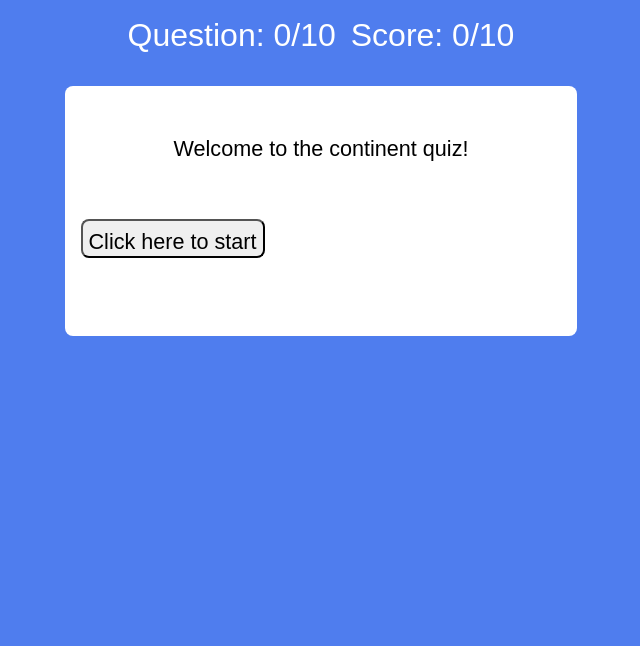
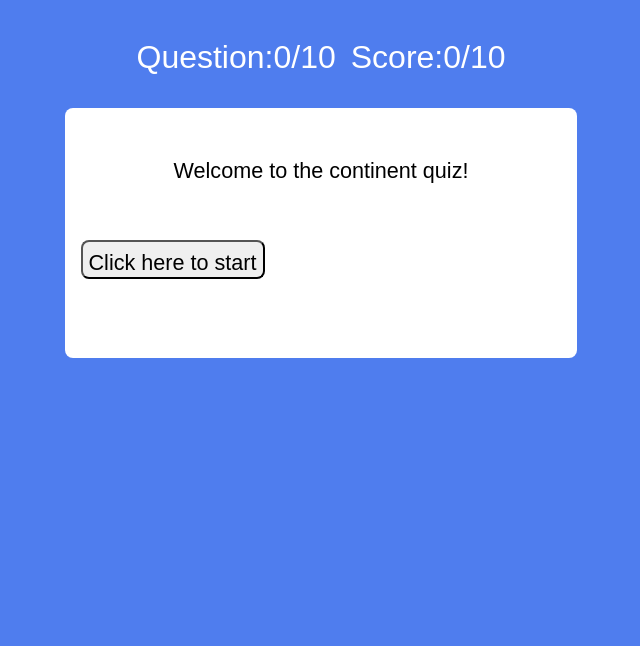
Before and after one commit to VanessaRayyan/quizApp, a plain HTML site: page index.html in a window 1280 px wide. Shown: the part 154-800 px from the top of the page, without its empty margins (319-959 px from the left). Drawn offline with nearby package versions, Linux system fonts and the light colour scheme.

Commit message:
updated score and got rid of html warnings

```diff
--- a/index.css
+++ b/index.css
@@ -4,12 +4,13 @@ body {
     margin: 0;
 }
 
-header {
+header, h1 {
     font-family: fantasy;
     font-size: xx-large;
     text-align: center;
     margin-top: 8%;
 }
+
 
 .counting {
     list-style: none;
--- a/index.html
+++ b/index.html
@@ -8,25 +8,18 @@
     <title>Continent Quiz App</title>
 </head>
 <body>
-    <main role="main">
-        <header>Countries & Continents Quiz
-            <section>
-                <ul class="counting">
-                 <li class="counter questionCounter">Question:
-                   <span>0</span>/10</li>
-                 <li class="counter scoreCounter">Score:
-                    <span>0</span>/10</li>
-                </ul>
-            </section>
+    <main>
+        <header>
+            <h1>Countries & Continents Quiz</h1>
+            <ul class="counting">
+                <li class="counter questionCounter">Question:<span>0</span>/10</li>
+                <li class="counter scoreCounter">Score:<span>0</span>/10</li>
+            </ul>
         </header>
-        <section>
-            <form id="presentSurface">
-
-            </form>
-        </section>
+        <form id="presentSurface"></form>
     </main>
     <script src="//code.jquery.com/jquery.min.js"></script>
-    <script type="text/javascript" src="questions.js"></script>
-    <script type="text/javascript" src="index.js"></script>
+    <script src="questions.js"></script>
+    <script src="index.js"></script>
 </body>
 </html>
--- a/index.js
+++ b/index.js
@@ -95,6 +95,7 @@ function answerCheck() {
 function endScreenRender(){
     $('#presentSurface').html($(`<p>Your score is ${score}/${questions.length}<br> Great job!<br><br>
     <input id="start" type="submit" value="Restart quiz"></p>`));
+    questionScoreUpdate();
 }
 
 function eventHandler() {
```
